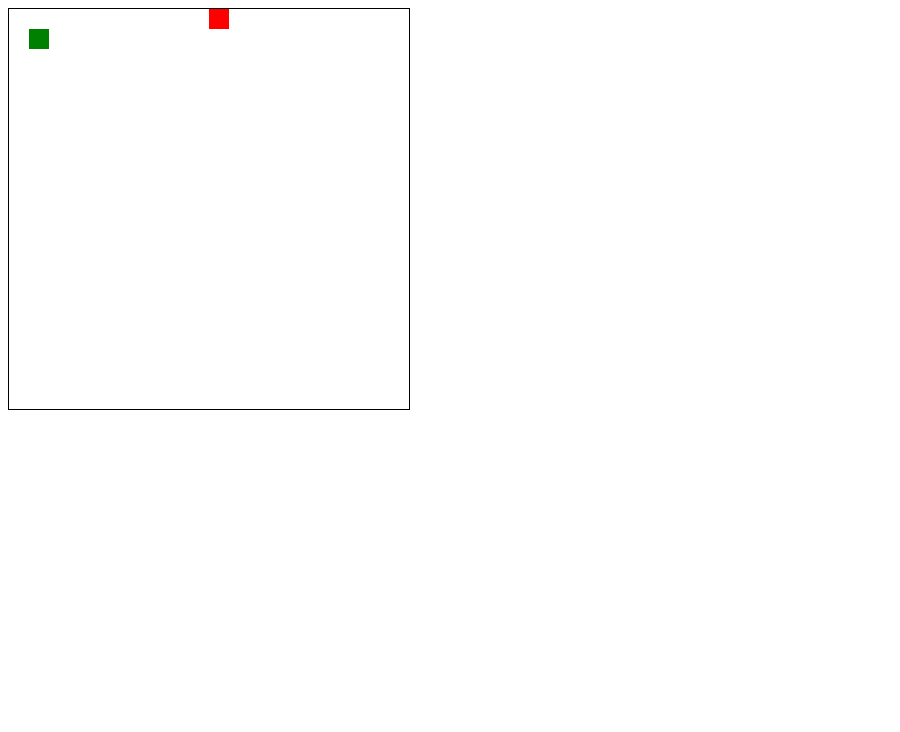
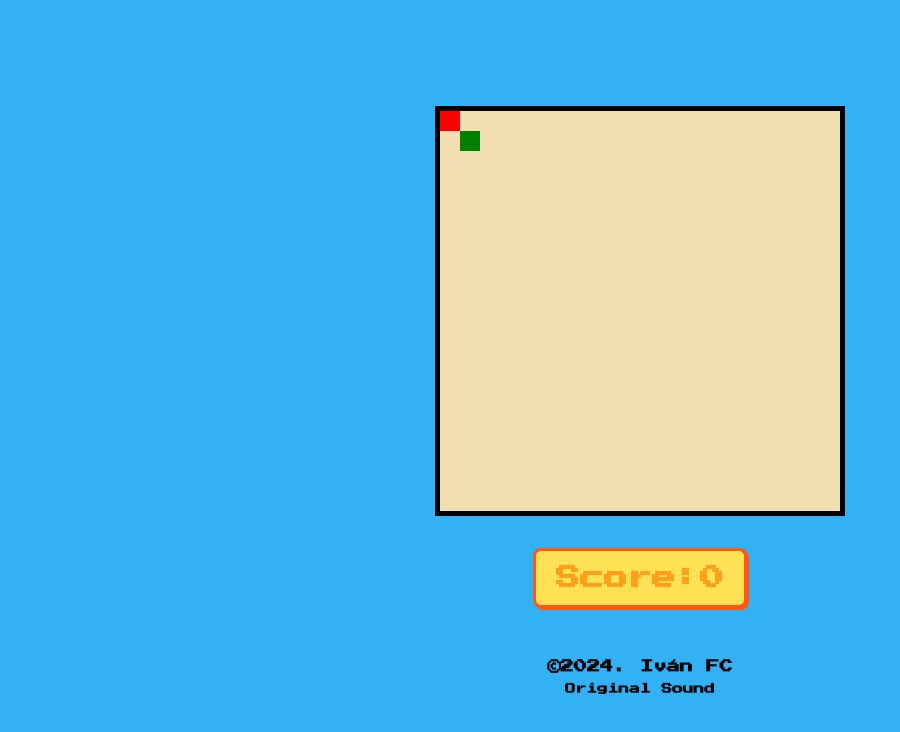
Before and after one commit to ivanfernandez2646/snake, a website with bundled scripts: page public/index.html in a window 1280 px wide. Shown: the whole page, without its empty margins (0-900 px from the left). Built offline with nearby package versions, Linux system fonts and the light colour scheme; files whose address does not match are found by name.

Commit message:
feat: styles and make it beauty

```diff
--- a/package.json
+++ b/package.json
@@ -4,7 +4,7 @@
   "description": "",
   "main": "index.html",
   "scripts": {
-    "start": "node --watch index.js",
+    "start": "node index.js",
     "start:dev": "nodemon index.js"
   },
   "repository": {
--- a/public/app.js
+++ b/public/app.js
@@ -1,4 +1,6 @@
 import { board } from "./board.js";
+
+const scoreHtml = document.getElementById("score");
 
 document.addEventListener("keydown", function (event) {
   if (event.defaultPrevented) {
@@ -16,4 +18,8 @@ document.addEventListener("keydown", function (event) {
   }
 });
 
+export function updateUIScore(count) {
+  scoreHtml.innerText = `Score:${count}`
+}
+
 board.start();
--- a/public/board.js
+++ b/public/board.js
@@ -6,6 +6,7 @@ import {
 } from "./constants.js";
 import { Apple } from "./apple.js";
 import { Snake, SnakePiece } from "./snake.js";
+import { updateUIScore } from "./app.js";
 
 const canvas = document.getElementById("myCanvas");
 const ctx = canvas.getContext("2d");
@@ -47,6 +48,11 @@ class Board {
     return this.#apple;
   }
 
+  setCountApples(countApples) {
+    this.#countApples = countApples;
+    updateUIScore(this.#countApples)
+  }
+
   // Setters
   setSnakeDirection(direction) {
     this.#snake.setDirection(direction);
@@ -65,17 +71,19 @@ class Board {
   }
 
   reset() {
+    const finalScore = this.#countApples;
+
     new Howl({
       preload: true,
       src: [`./assets/crash${Math.floor(Math.random() * (2 - 1 + 1) + 1)}.m4a`],
     }).play();
     this.#snake.reset();
-    this.#countApples = 0;
+    this.setCountApples(0);
     this.#speed = SPEED_INTERVAL;
     clearInterval(this.#clockInterval);
     ctx.clearRect(0, 0, canvas.width, canvas.height);
     setTimeout(() => {
-      alert("END GAME");
+      alert(`FINAL SCORE: ${finalScore} POINTS. \nTRY AGAIN`);
     }, 50);
     this.start();
   }
@@ -92,11 +100,11 @@ class Board {
     do {
       tmpXNewApple =
         this.#availablePositionsForNewApple[
-          Math.floor(Math.random() * this.#availablePositionsForNewApple.length)
+        Math.floor(Math.random() * this.#availablePositionsForNewApple.length)
         ];
       tmpYNewApple =
         this.#availablePositionsForNewApple[
-          Math.floor(Math.random() * this.#availablePositionsForNewApple.length)
+        Math.floor(Math.random() * this.#availablePositionsForNewApple.length)
         ];
     } while (
       tmpXNewApple % PIECE_SIZE !== 0 ||
@@ -117,9 +125,10 @@ class Board {
 
   #increaseSpeed() {
     clearInterval(this.#clockInterval);
+    this.setCountApples(this.#countApples + 1);
     this.#clockInterval = setInterval(
       () => this.#tick(),
-      this.#speed - (this.#countApples * 20 + SPEED_INCREMENTATOR)
+      this.#speed - (this.#countApples * 2 + SPEED_INCREMENTATOR)
     );
   }
 }
--- a/public/index.html
+++ b/public/index.html
@@ -1,18 +1,66 @@
 <!DOCTYPE html>
 <html lang="en">
+
 <head>
   <meta charset="UTF-8" />
   <meta name="viewport" content="width=device-width, initial-scale=1.0" />
-    <title>Canvas Example</title>
+  <title>Retro Snake Game</title>
   <script src="https://cdn.jsdelivr.net/npm/howler/dist/howler.min.js"></script>
+  <style>
+    html {
+      display: flex;
+      height: 100%;
+      width: 100%;
+    }
+
+    body {
+      background-color: #32b1f5;
+      color: #ff9f1c;
+      font-family: 'Press Start 2P', cursive;
+      display: flex;
+      flex-direction: column;
+      justify-content: center;
+      align-items: center;
+      margin: 0 auto;
+    }
+
+    #myCanvas {
+      background-color: rgb(241, 222, 177);
+      border: 5px solid #000;
+      margin: 0 auto;
+    }
+
+    h2 {
+      margin-top: 2rem;
+      font-size: 24px;
+      padding: 15px 20px;
+      background-color: #ffe156;
+      border: 3px solid #ff5714;
+      border-radius: 8px;
+      box-shadow: 2px 2px 0px #ff5714;
+    }
+
+    h5 {
+      color: black;
+      margin: 0;
+      margin-top: 2rem;
+    }
+
+    h6 {
+      color: black;
+      margin: 0;
+      margin-top: 10px;
+    }
+  </style>
+  <link href="https://fonts.googleapis.com/css2?family=Press+Start+2P&display=swap" rel="stylesheet">
 </head>
+
 <body>
-    <canvas
-      id="myCanvas"
-      width="400"
-      height="400"
-      style="border: 1px solid #000"
-    ></canvas>
+  <canvas id="myCanvas" width="400" height="400"></canvas>
+  <h2 id="score">Score:0</h2>
+  <h5>©2024. Iván FC</h5>
+  <h6>Original Sound</h6>
   <script type="module" src="app.js"></script>
 </body>
+
 </html>
```
Lines whose indentation alone changed are shown as unchanged.
